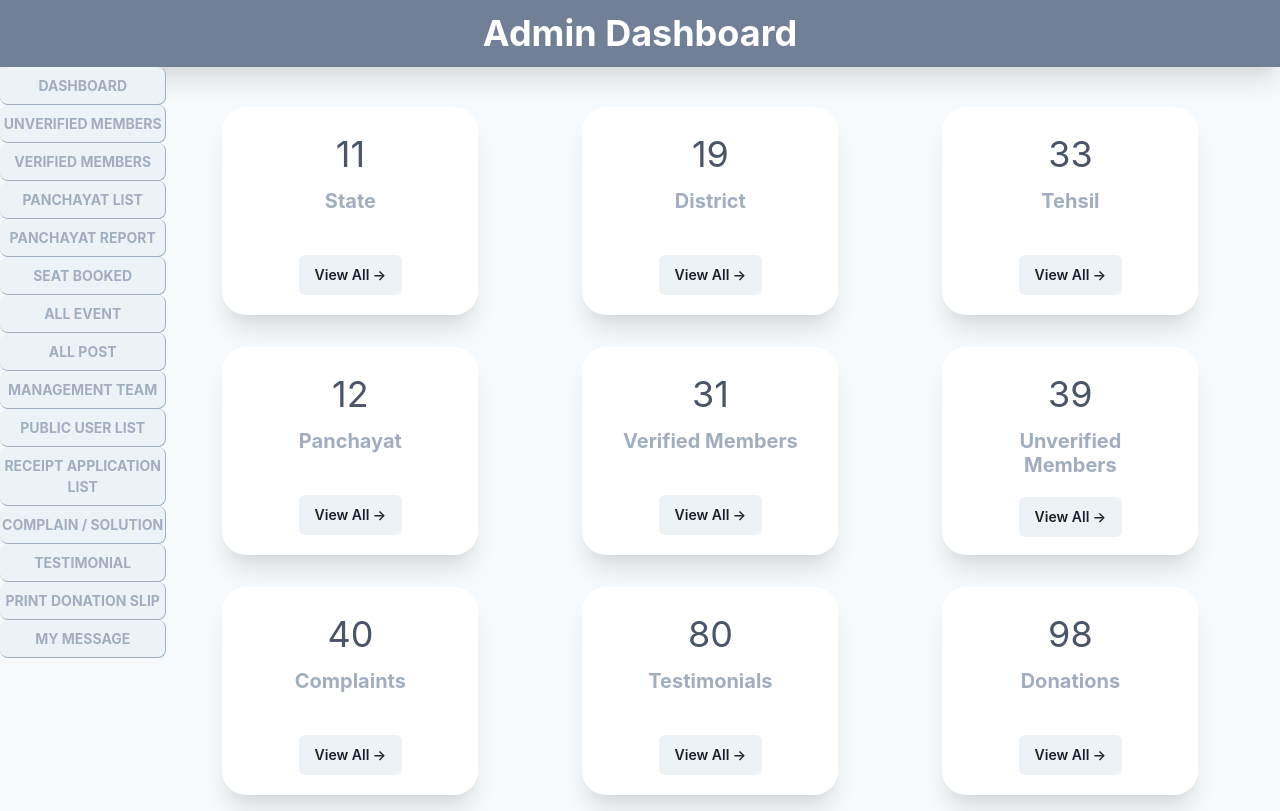
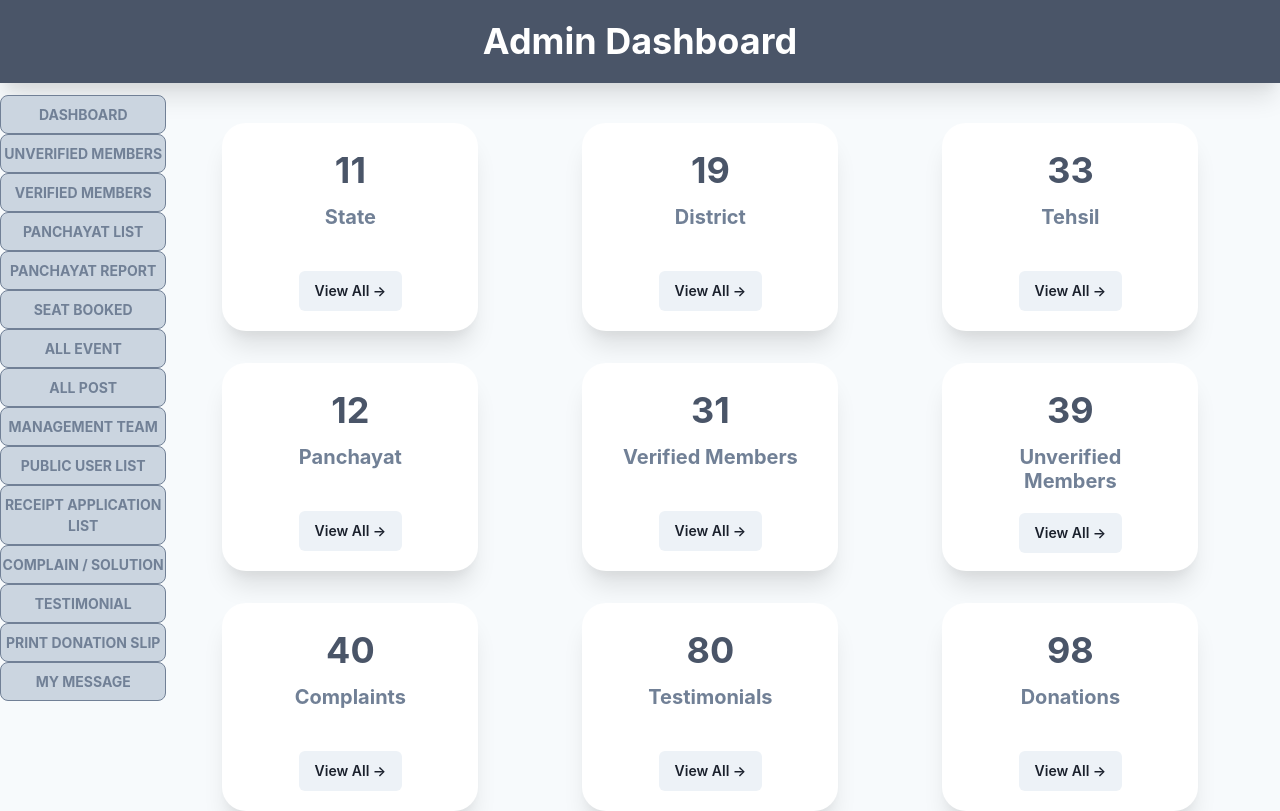
Before and after one commit to dhruvm420/reactProject, a React (Vite) app: page / in a window 1280 px wide. Shown: the top 811 px of the page. Built offline with nearby package versions, Linux system fonts and the light colour scheme.

Commit message:
fixed header and sidebar

```diff
--- a/src/components/header.jsx
+++ b/src/components/header.jsx
@@ -1,7 +1,7 @@
 import { Box, Flex, Heading } from "@chakra-ui/react";
 export default function Header(props) {
   return (
-    <Flex justifyContent="center" boxShadow="xl" p="3" bg="gray.500">
+    <Flex justifyContent="center" boxShadow="xl" py="5" bg="gray.600">
       <Heading as="h1" color="white">
         {props.title}
       </Heading>
--- a/src/components/mycard.jsx
+++ b/src/components/mycard.jsx
@@ -16,14 +16,19 @@ export default function MyCard({ title, count, link }) {
       h="52"
       shadow="xl"
       bg="white"
-      color="gray.400"
+      color="gray.500"
       borderRadius="3xl"
       mb="8"
       mx="4"
       px="9"
     >
       <CardHeader m="0" pb="2">
-        <Text fontSize="4xl" color="gray.600" textAlign="center">
+        <Text
+          fontSize="4xl"
+          fontWeight="bold"
+          color="gray.600"
+          textAlign="center"
+        >
           {count}
         </Text>
       </CardHeader>
--- a/src/components/sidebar.jsx
+++ b/src/components/sidebar.jsx
@@ -7,7 +7,7 @@ export default function Sidebar() {
     return <SideBarItem title={key} link={sideBarRoutes[key]} />;
   });
   return (
-    <Box>
+    <Box py="3">
       <Stack as="ul" w="13vw" spacing="0">
         {list}
       </Stack>
--- a/src/components/sidebarItem.jsx
+++ b/src/components/sidebarItem.jsx
@@ -8,17 +8,21 @@ export default function SideBarItem(props) {
         py="2"
         fontSize="sm"
         fontWeight="bold"
-        color="gray.400"
+        color="gray.500"
         textAlign="center"
-        backgroundColor="gray.100"
-        borderBottom="1px"
+        backgroundColor="gray.300"
         borderRadius="lg"
-        borderBottomColor="gray.400"
-        borderRight="1px"
-        borderRightColor="gray.400"
+        border="1px"
+        borderColor="gray.500"
+        // borderBottom="1px"
+        // borderBottomColor="gray.500"
+        // borderRight="1px"
+        // borderRightColor="gray.500"
         _hover={{
-          background: "gray.200",
+          background: "gray.400",
           cursor: "pointer",
+          color: "gray.600",
+          borderColor: "gray.600",
         }}
       >
         {props.title}
```
